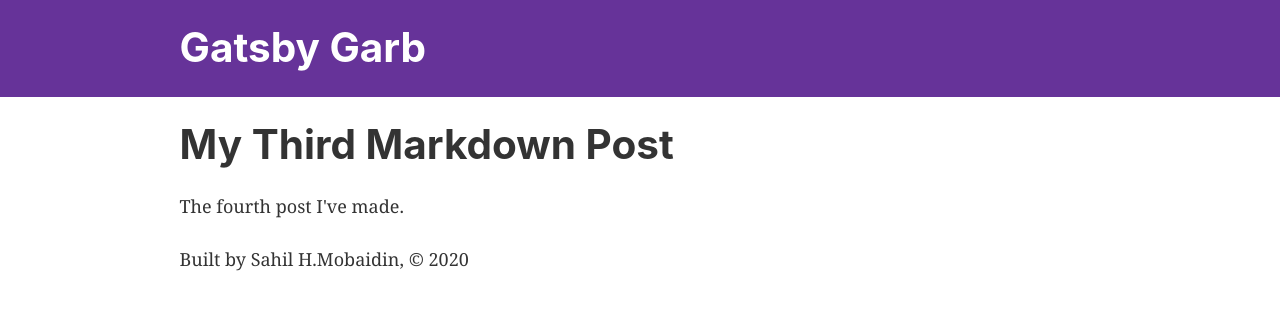
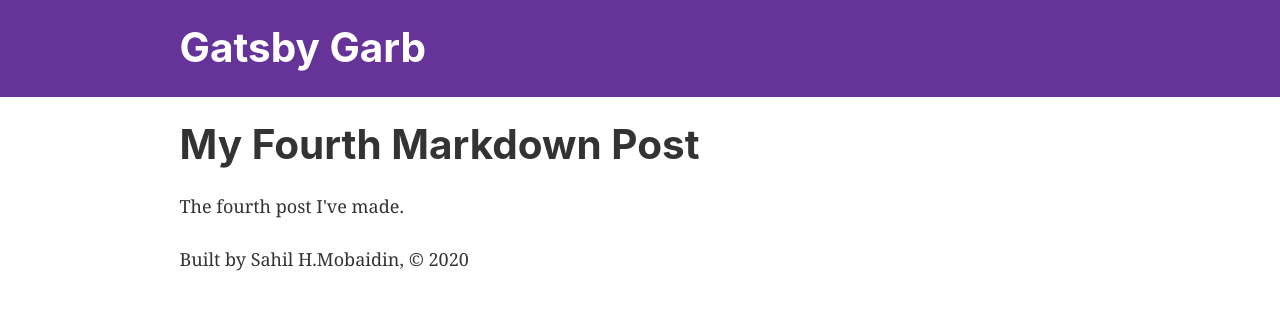
Before and after one commit to sahilmob/gatsby-garb, a Gatsby site: page /posts/post-four/ in a window 1280 px wide. Built offline with nearby package versions, Linux system fonts and the light colour scheme; Gatsby itself is replaced by a stand-in of ours.

Commit message:
fix title

```diff
--- a/src/posts/post-four.md
+++ b/src/posts/post-four.md
@@ -1,5 +1,5 @@
 ---
-title: "My Third Markdown Post"
+title: "My Fourth Markdown Post"
 date: "2020-03-30"
 ---
 
```
